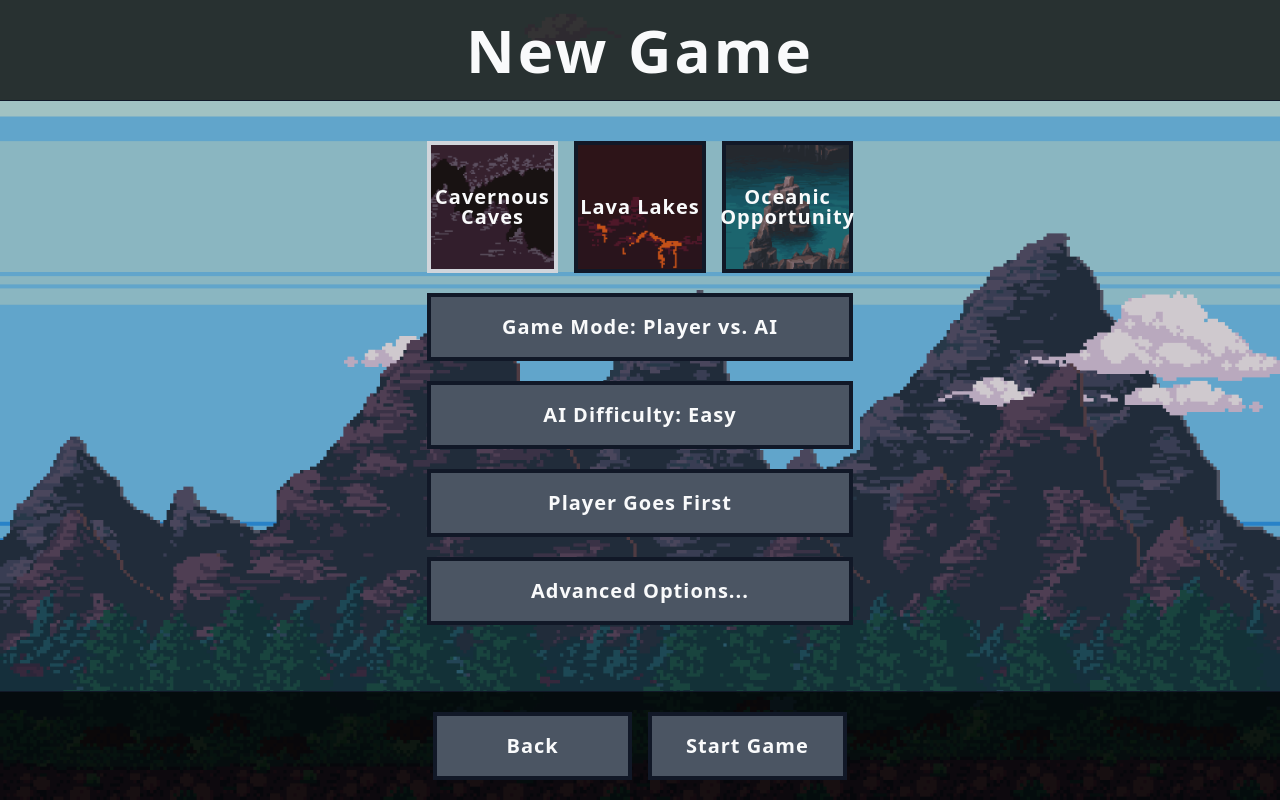
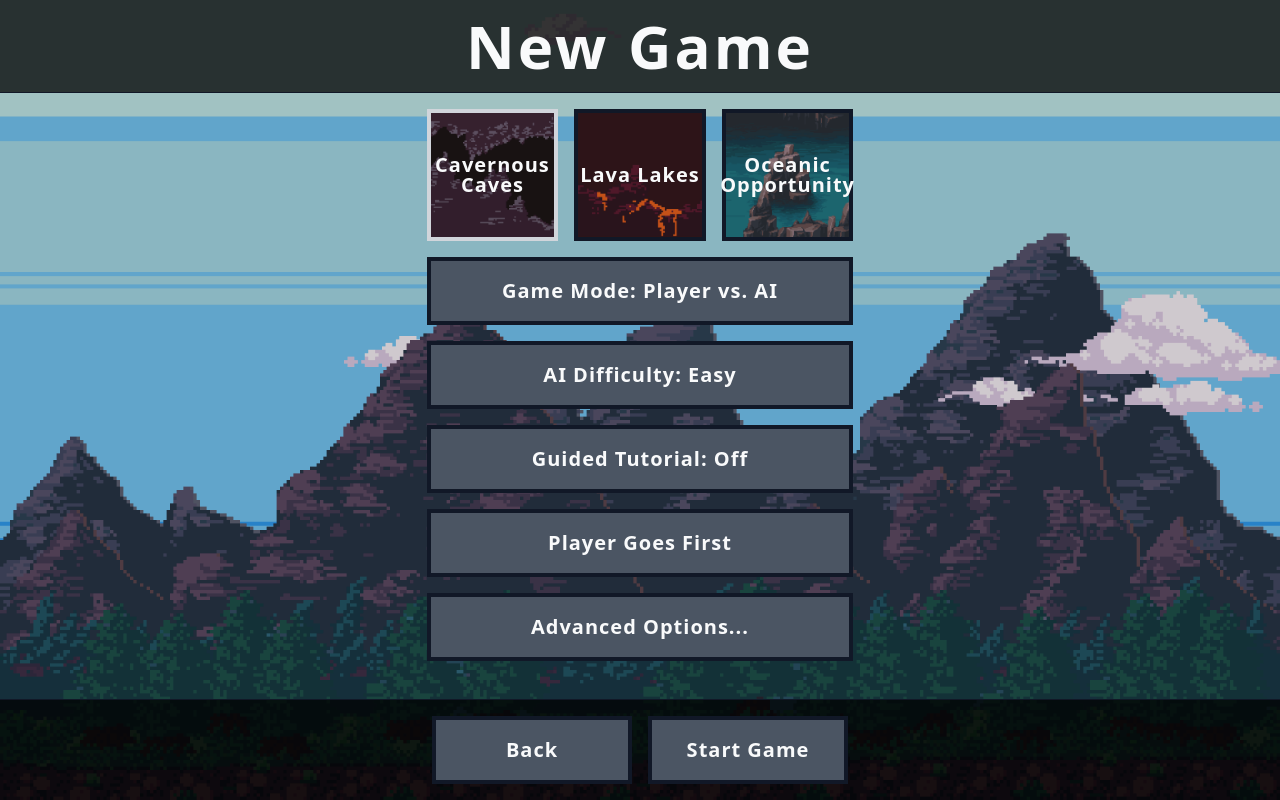
Before and after one commit to hugginsio/capstone_seven, an Angular app: page /menu/new/local in a window 1280 px wide. Built offline with nearby package versions, Linux system fonts and the light colour scheme.

Commit message:
new-local-game: only allow tutorial if easy AI game

```diff
--- a/src/app/pages/menu/menu-common.scss
+++ b/src/app/pages/menu/menu-common.scss
@@ -16,15 +16,15 @@
   }
 
   .submenu-header {
-    @apply w-full text-6xl font-bold tracking-wider p-5 mb-10 border-b border-gray-900 bg-black bg-opacity-75;
+    @apply w-full text-6xl font-bold tracking-wider p-4 mb-4 border-b border-gray-900 bg-black bg-opacity-75;
   }
 
   .submenu-body {
-    @apply flex flex-col items-center justify-center space-y-5 mx-auto;
+    @apply flex flex-col items-center justify-center space-y-4 mx-auto;
   }
 
   .submenu-footer {
-    @apply flex flex-col items-center justify-center mx-auto w-full p-5 border-t border-gray-900 absolute bottom-0 bg-black bg-opacity-75;
+    @apply flex flex-col items-center justify-center mx-auto w-full p-4 border-t border-gray-900 absolute bottom-0 bg-black bg-opacity-75;
   }
 }
 
--- a/src/app/pages/menu/new-local-game/new-local-game.component.html
+++ b/src/app/pages/menu/new-local-game/new-local-game.component.html
@@ -37,7 +37,7 @@
         <p>AI Difficulty: {{ this.aiDifficultyString }}</p>
       </div>
     </div>
-    <div class="menu-btn" (click)="changeTutorialSetting()" *ngIf="this.gameModeString === this.pvp">
+    <div class="menu-btn" (click)="changeTutorialSetting()" *ngIf="this.gameModeString === this.pva && this.aiDifficultyString === this.aiEasy">
       <div>
         <p>Guided Tutorial: {{ this.guidedTutorial ? 'On' : 'Off' }}</p>
       </div>
@@ -47,16 +47,16 @@
         <p>{{ this.playerOrder === 1 ? this.playerOrderOne : this.playerOrderTwo }}</p>
       </div>
     </div>
-    <div class="menu-btn" (click)="this.advancedOpts = !this.advancedOpts">
+    <div class="menu-btn" (click)="this.advancedOpts = !this.advancedOpts" *ngIf="!this.guidedTutorial">
       <div>
         <p>Advanced Options...</p>
       </div>
     </div>
-    <div class="menu-input" *ngIf="advancedOpts">
+    <div class="menu-input" *ngIf="this.advancedOpts && !this.guidedTutorial">
       <!-- oninput all uppercase credit to https://stackoverflow.com/users/5476516/yehuda-schwartz -->
       <input type="text" class="input-text" [(ngModel)]="boardSeed" placeholder="Board Seed" oninput="let p=this.selectionStart;this.value=this.value.toUpperCase();this.setSelectionRange(p, p);">
     </div>
-    <p class="leading-none text-base font-normal" *ngIf="advancedOpts">Leave blank for random seed</p>
+    <p class="leading-none text-base font-normal" *ngIf="this.advancedOpts && !this.guidedTutorial">Leave blank for random seed</p>
   </div>
   <div class="submenu-footer">
     <div class="flex space-x-4 w-1/3">
--- a/src/app/pages/menu/new-local-game/new-local-game.component.ts
+++ b/src/app/pages/menu/new-local-game/new-local-game.component.ts
@@ -18,6 +18,7 @@ export class NewLocalGameComponent {
 
   public readonly aiEasy = "Easy";
   public readonly aiMedium = "Medium";
+  public readonly aiHard = "Hard";
   public readonly playerOrderOne = "Player Goes First";
   public readonly playerOrderTwo = "AI Goes First";
   public readonly pva = "Player vs. AI";
@@ -53,7 +54,7 @@ export class NewLocalGameComponent {
     // Update datastore
     this.gameModeString === this.pvp ? this.storageService.update('mode', 'pvp') : this.storageService.update('mode', 'pva');
 
-    if (this.gameModeString === this.pva) {
+    if (this.gameModeString !== this.pva) {
       this.guidedTutorial = false;
       this.storageService.update('guided-tutorial', 'false');
 
@@ -64,10 +65,26 @@ export class NewLocalGameComponent {
 
   changeAiDifficulty(): void {
     // Update UI
-    this.aiDifficultyString = this.aiDifficultyString === this.aiEasy ? this.aiMedium : this.aiEasy;
+    if (this.aiDifficultyString === this.aiEasy) {
+      this.aiDifficultyString = this.aiMedium;
+    } else if (this.aiDifficultyString === this.aiMedium) {
+      this.aiDifficultyString = this.aiHard;
+    } else {
+      this.aiDifficultyString = this.aiEasy;
+    }
+
+    if(this.aiDifficultyString !== this.aiEasy) {
+      this.guidedTutorial = false;
+      this.storageService.update('guided-tutorial', 'false');
+    }
 
     // Update datastore
     this.storageService.update('ai-difficulty', this.aiDifficultyString.toLowerCase());
+
+    // Disable guided tutorial if not PVA && aiEasy
+    if (this.aiDifficultyString !== this.aiEasy) {
+      this.storageService.update('guided-tutorial', 'false');
+    }
   }
 
   changeTutorialSetting(): void {
@@ -76,11 +93,17 @@ export class NewLocalGameComponent {
 
     // Update datastore
     this.storageService.update('guided-tutorial', this.guidedTutorial.toString());
+
+    // Close options pane if it was open
+    this.advancedOpts = false;
   }
 
   startGame(): void {
-    // Set board seed before routing
-    this.storageService.update('board-seed', this.boardSeed);
+    // Set board seed before routing if not tutorial
+    if (!this.guidedTutorial) {
+      this.storageService.update('board-seed', this.boardSeed);
+    }
+
     this.routerService.navigate(['/game']);
   }
 
```
